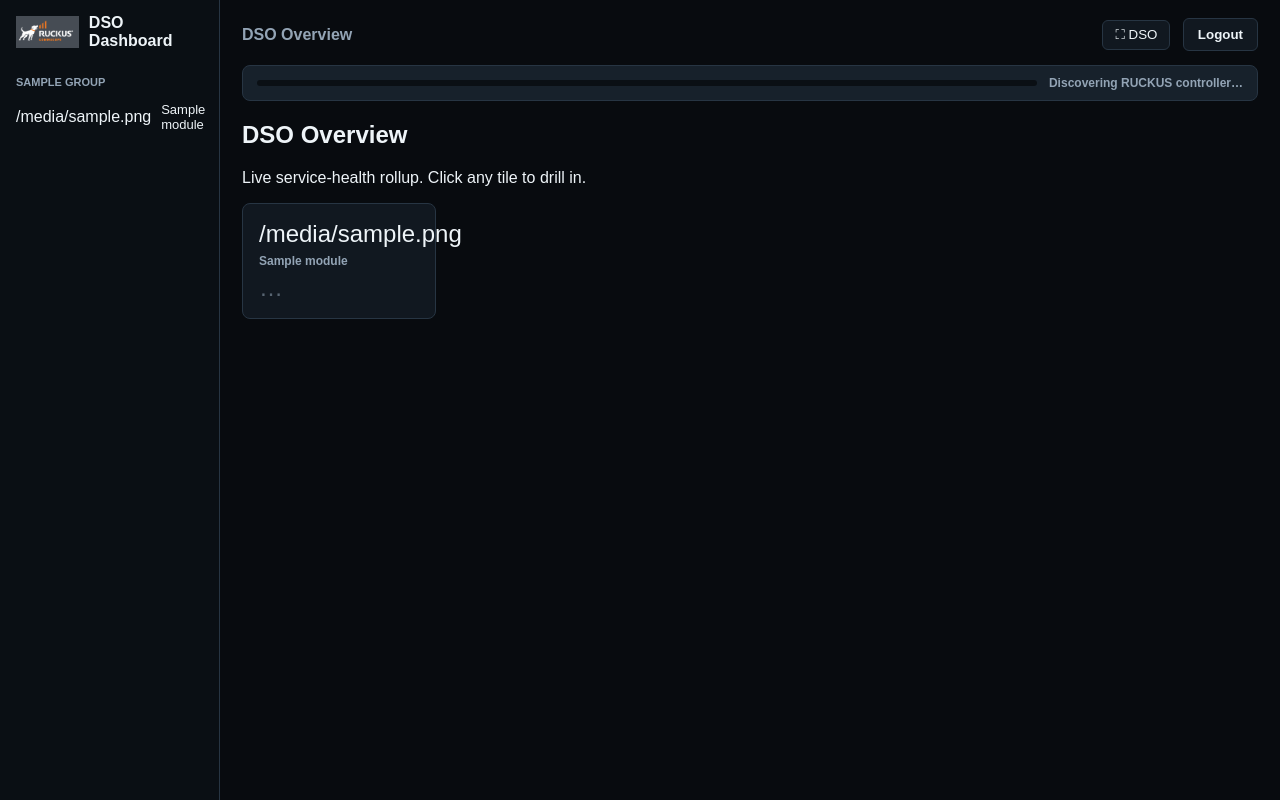
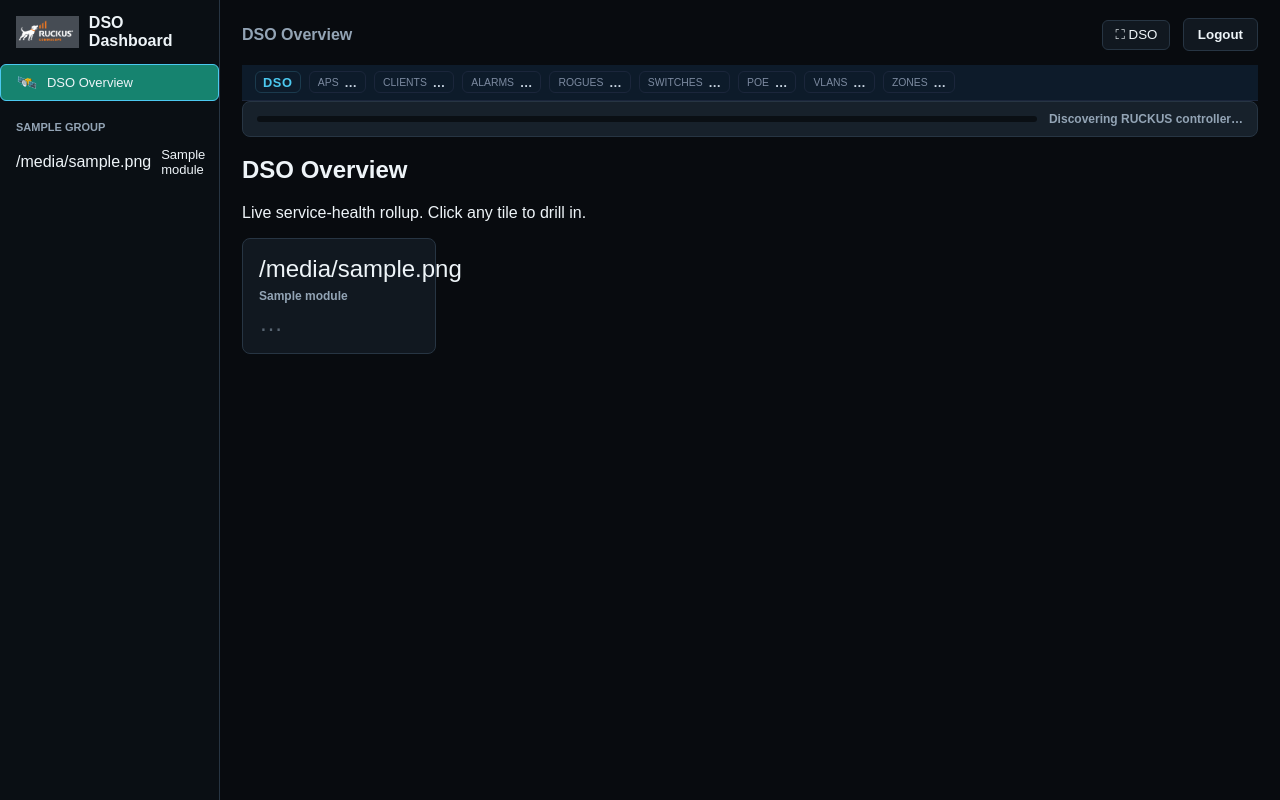
Before and after one commit to ssaksa80/RUCKUS-Dashboard, a Flask app: template RUCKUS/ruckus_dashboard/templates/overview.html in a window 1280 px wide. Run offline with Flask 3, Linux system fonts and the light colour scheme; the template is opened without the code that fills it: most values are stand-ins (such as "Sample title", 1, 10 or a date in 2020); parts of the project's set-up code (start-up, migrations or seed data) failed here and were passed over.

Commit message:
feat(ui): persistent DSO health bar + overview landing/top, tiles on /m/overview
- Shell-level health bar above every page: compact chips (APs/Clients/Alarms/
  Rogues/Switches/PoE/VLANs/Zones) from cached warmup summaries via
  /api/warmup/status + SSE; alarms/rogues chips turn red when > 0.
- DSO Overview pinned at top of sidebar; /m/overview renders the tile grid
  instead of an empty module table.
- Tests: overview-route tiles, shell health-bar + pinned-nav, JS symbols.

Co-Authored-By: Claude Opus 4.8 <noreply@anthropic.com>

```diff
--- a/RUCKUS/ruckus_dashboard/routes/pages.py
+++ b/RUCKUS/ruckus_dashboard/routes/pages.py
@@ -24,6 +24,11 @@ def module_page(slug: str):
     spec = MODULES.get(slug)
     if spec is None:
         abort(404)
+    if slug == "overview":
+        # Overview is tiles-only; render the DSO grid, not an empty data table.
+        return render_template("overview.html",
+                               modules=all_modules(),
+                               csrf_token=session.get("csrf_token", ""))
     return render_template("module.html",
                            module=spec,
                            modules=all_modules(),
--- a/RUCKUS/ruckus_dashboard/static/dashboard.js
+++ b/RUCKUS/ruckus_dashboard/static/dashboard.js
@@ -362,6 +362,48 @@ function renderDrill(root, slug, entity, payload) {
   }
 }
 
+function pickSummaryNumber(s) {
+  if (!s) return undefined;
+  return s.total ?? s.count ?? s.switches ?? Object.values(s).find(x => typeof x === "number");
+}
+
+function applyHealthState(slug, status, summary) {
+  const v = document.querySelector(`[data-health-value="${slug}"]`);
+  const chip = document.querySelector(`[data-health-chip="${slug}"]`);
+  if (!v) return;
+  if (status === "done") {
+    const n = pickSummaryNumber(summary);
+    v.textContent = n === undefined ? "0" : formatKpiValue(n);
+    if (chip) {
+      if ((slug === "alarms" || slug === "rogues") && Number(n) > 0) chip.classList.add("danger");
+      else chip.classList.remove("danger");
+    }
+  } else if (status === "failed" || status === "timed_out") {
+    v.textContent = "!";
+  } else if (status === "disabled") {
+    v.textContent = "—";
+  }
+}
+
+function renderHealthBar() {
+  const bar = document.querySelector("[data-health-bar]");
+  if (!bar) return;
+  bar.hidden = false;
+  const load = () => fetch("/api/warmup/status", { credentials: "same-origin" })
+    .then(r => r.ok ? r.json() : null)
+    .then(p => { if (p) Object.values(p.states || {}).forEach(st => applyHealthState(st.slug, st.status, st.summary)); })
+    .catch(() => {});
+  load();
+  try {
+    const es = new EventSource("/api/warmup");
+    es.addEventListener("module-ready", (e) => {
+      try { const st = JSON.parse(e.data); applyHealthState(st.slug, st.status, st.summary); } catch {}
+    });
+    es.addEventListener("complete", () => es.close());
+    es.onerror = () => { es.close(); };
+  } catch { /* status load already populated the bar */ }
+}
+
 function renderTile(slug, value) {
   const el = document.querySelector(`[data-tile-value="${slug}"]`);
   if (el) el.textContent = value;
@@ -462,6 +504,9 @@ document.addEventListener("DOMContentLoaded", () => {
   const dso = document.getElementById("dso-toggle");
   if (dso) dso.addEventListener("click", () => document.body.classList.toggle("dso-mode"));
 
+  // Persistent DSO health bar (shell-level, present on every page).
+  renderHealthBar();
+
   // Overview page: warmup-driven tile loading
   if (document.querySelector("[data-warmup-strip]")) {
     startWarmupStream();
--- a/RUCKUS/ruckus_dashboard/static/styles.css
+++ b/RUCKUS/ruckus_dashboard/static/styles.css
@@ -122,3 +122,21 @@ body.dso-mode .kpi-value { font-size: 48px; }
   background: var(--surface); color: var(--text); border: 1px solid var(--border);
   border-radius: 6px; padding: 5px 8px; font-size: 12px; }
 .empty { color: var(--muted); padding: 16px; }
+
+/* ── Persistent DSO health bar ─────────────────────────────────────────── */
+.health-bar{display:flex;align-items:center;gap:.5rem;flex-wrap:wrap;
+  padding:.4rem .8rem;background:#0d1b2a;border-bottom:1px solid #1b263b;font-size:.8rem}
+.health-tag{font-weight:700;color:#4cc9f0;letter-spacing:.05em;text-decoration:none;
+  padding:.15rem .45rem;border:1px solid #1b3a4d;border-radius:6px}
+.health-tag:hover{border-color:#4cc9f0}
+.health-chip{display:flex;gap:.35rem;align-items:center;padding:.15rem .5rem;
+  border:1px solid #1b263b;border-radius:6px;color:#c7d3e0;text-decoration:none}
+.health-chip:hover{border-color:#4cc9f0}
+.health-chip .hc-label{color:#7c8aa0;text-transform:uppercase;font-size:.65rem}
+.health-chip .hc-value{font-weight:700}
+.health-chip.danger{border-color:#e63946;color:#ff8088}
+.health-chip.danger .hc-value{color:#ff5a5f}
+
+/* Pinned DSO Overview nav item */
+.nav-item.nav-pinned{margin-bottom:.5rem;border:1px solid #1b3a4d;border-radius:6px}
+.nav-item.nav-pinned.active{border-color:#4cc9f0}
--- a/RUCKUS/ruckus_dashboard/templates/base.html
+++ b/RUCKUS/ruckus_dashboard/templates/base.html
@@ -14,8 +14,13 @@
       <span class="brand-title">DSO Dashboard</span>
     </div>
     <nav class="module-nav">
+      <a href="/" data-slug="overview"
+         class="nav-item nav-pinned {% if active_slug == 'overview' %}active{% endif %}">
+        <span class="nav-icon">🛰️</span>
+        <span class="nav-label">DSO Overview</span>
+      </a>
       {% set groups = {} %}
-      {% for m in modules %}{% set _ = groups.setdefault(m.group, []).append(m) %}{% endfor %}
+      {% for m in modules if m.slug != 'overview' %}{% set _ = groups.setdefault(m.group, []).append(m) %}{% endfor %}
       {% for group, items in groups.items() %}
       <div class="nav-group">
         <h3 class="nav-group-title">{{ group }}</h3>
@@ -45,6 +50,7 @@
         </form>
       </div>
     </header>
+    {% include "partials/health_bar.html" %}
     {% block content %}{% endblock %}
   </main>
 </div>
--- /dev/null
+++ b/RUCKUS/ruckus_dashboard/templates/partials/health_bar.html
@@ -0,0 +1,12 @@
+<div class="health-bar" data-health-bar hidden>
+  <a class="health-tag" href="/" title="DSO Overview">DSO</a>
+  {% set chips = [("aps","APs"),("clients","Clients"),("alarms","Alarms"),
+                  ("rogues","Rogues"),("switches","Switches"),("poe","PoE"),
+                  ("vlans","VLANs"),("zones","Zones")] %}
+  {% for slug, label in chips %}
+  <a class="health-chip" href="/m/{{ slug }}" data-health-chip="{{ slug }}">
+    <span class="hc-label">{{ label }}</span>
+    <span class="hc-value" data-health-value="{{ slug }}">…</span>
+  </a>
+  {% endfor %}
+</div>
```
Also changed, not shown: tests/integration/test_dashboard_js.py (+10 -0 lines), tests/integration/test_pages.py (+19 -0 lines).
